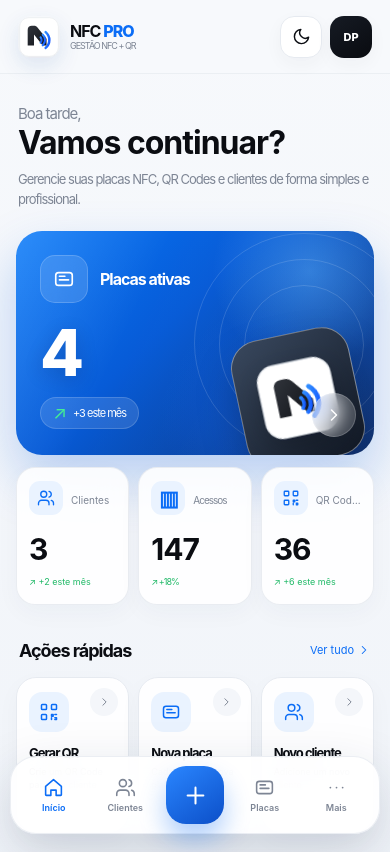
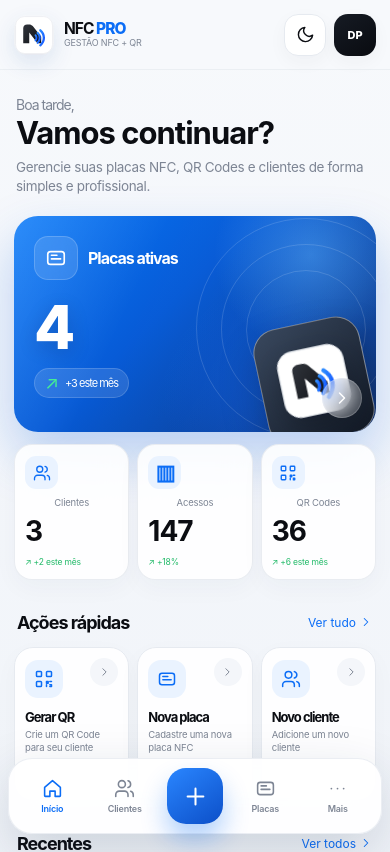
Before and after one commit to SamuelAlves0508/nfc, a Next.js app: page / in a window 390 px wide. Shown: the top 852 px of the page. Built offline with nearby package versions, Linux system fonts and the light colour scheme.

Commit message:
Refine typography and mobile responsive polish

```diff
--- a/src/app/globals.css
+++ b/src/app/globals.css
@@ -224,3 +224,135 @@ box-shadow:0 24px 52px rgba(12,92,219,.26);color:#fff;padding:24px}
   .metricGrid>*:last-child,.actionGrid>*:last-child{grid-column:1/-1}
   .activePill{display:none}
 }
+
+
+/* ===== NFC PRO visual polish v0.3 ===== */
+body{overflow-x:hidden}
+button{-webkit-tap-highlight-color:transparent;transition:transform .18s ease,background-color .18s ease,border-color .18s ease,opacity .18s ease}
+button:active{transform:scale(.98)}
+p,small,input{letter-spacing:-.35px}
+.brandMark span,.metricCard small,.metricCard em,.actionCard>small,.recentText small,.activePill,
+.pageTitle>span,.pageTitle>div>span,.controlsPanel label,.simpleForm label,.colorField span,.rangeRow b,
+.tipBox p,.previewTitle small,.liveDot,.exportRow button,.clientCard small,.plateCard>p,.plateDestination small,
+.plateDestination b,.settingsCard small,.sheetHeading small,.sheetActions small,.navItem span,.sideBottom small{
+  letter-spacing:-.2px
+}
+.welcome h1,.pageTitle h1,.sectionHeader h2,.heroNumber,.metricCard strong,.actionCard>b,.recentText b,
+.clientCard b,.plateCard h3,.settingsCard b,.sheetHeading b{letter-spacing:-1px}
+.welcome p,.pageTitle p{max-width:440px;font-size:14px;line-height:1.45}
+.heroCard{isolation:isolate}
+.heroLabel strong{font-size:17px;line-height:1.15}
+.heroGrowth{font-size:12px}
+.metricCard{
+  display:flex;
+  flex-direction:column;
+  align-items:flex-start;
+  justify-content:flex-start;
+  min-height:146px;
+  padding:13px 11px 14px;
+}
+.metricCard small{
+  margin-top:10px;
+  font-size:10.5px;
+  line-height:1.15;
+  color:var(--muted);
+  white-space:normal;
+  overflow:visible;
+  min-height:12px;
+}
+.metricCard strong{font-size:32px;line-height:1;margin-top:7px}
+.metricCard em{font-size:9.5px;line-height:1.2;margin-top:auto;padding-top:8px}
+.metricIcon{flex:none}
+.actionCard{min-height:160px;padding:14px 11px}
+.actionCard>b{font-size:13.5px;line-height:1.15}
+.actionCard>small{
+  font-size:10px;
+  line-height:1.35;
+  display:-webkit-box;
+  -webkit-line-clamp:3;
+  -webkit-box-orient:vertical;
+  overflow:hidden;
+}
+.recentItem{min-height:78px}
+.recentText b{font-size:13.5px;line-height:1.15}
+.recentText small{font-size:10.5px;line-height:1.25}
+.activePill{font-size:10px;padding:7px 10px}
+.sectionHeader h2{font-size:19px}
+.sectionHeader button{font-size:12px}
+.field input,.searchBox input,.simpleForm>input{font-size:13px}
+.controlsPanel label,.simpleForm label{font-size:11px}
+.previewTitle b{font-size:14px}
+.mainCTA{font-size:13px}
+.clientCard b{font-size:14px}
+.clientCard small{font-size:11px;line-height:1.25}
+.plateCard h3{font-size:17px}
+.plateCard>p{font-size:11px}
+.plateDestination b{font-size:11px;line-height:1.25;overflow-wrap:anywhere}
+.settingsCard b{font-size:13px}
+.settingsCard small{font-size:10.5px}
+.sheetActions b{font-size:13px}
+.sheetActions small{font-size:10px}
+.sideItem{font-size:12px}
+.topbar,.bottomNav,.panel,.heroCard,.metricCard,.actionCard,.recentList,.clientCard,.plateCard,.settingsCard{
+  transform:translateZ(0)
+}
+.metricCard:hover,.actionCard:hover,.clientCard:hover,.plateCard:hover{border-color:color-mix(in srgb,var(--blue) 18%,var(--line))}
+@media (max-width:430px){
+  .topbar{height:70px;padding:10px 14px}
+  .brandMark img{width:40px;height:40px}
+  .brandMark strong{font-size:15.5px}
+  .page{padding:22px 14px 122px}
+  .welcome{margin-bottom:20px}
+  .welcome>span{font-size:14px}
+  .welcome h1{font-size:31px}
+  .welcome p{font-size:13.5px;line-height:1.42}
+  .heroCard{min-height:216px;border-radius:24px;padding:20px}
+  .glassIcon{width:44px;height:44px;border-radius:14px}
+  .heroLabel{gap:10px}
+  .heroLabel strong{font-size:16px}
+  .heroNumber{font-size:60px;margin:17px 0 11px}
+  .heroGrowth{font-size:11px;padding:7px 10px}
+  .heroArtwork{width:52%}
+  .miniPlate{right:18px;width:108px;height:118px;border-radius:24px}
+  .miniPlate img{width:72px;height:72px}
+  .heroArrow{right:14px;bottom:14px;width:40px;height:40px}
+  .metricGrid,.actionGrid{gap:8px}
+  .metricCard{min-height:140px;border-radius:18px;padding:11px 10px 12px}
+  .metricIcon{width:33px;height:33px}
+  .metricCard small{font-size:10px;margin-top:9px}
+  .metricCard strong{font-size:30px}
+  .metricCard em{font-size:9px}
+  .contentSection{margin-top:27px}
+  .sectionHeader{margin-bottom:10px}
+  .sectionHeader h2{font-size:18px}
+  .actionCard{min-height:154px;border-radius:19px;padding:12px 10px}
+  .actionCard>span{width:38px;height:38px;margin-bottom:12px}
+  .actionCard>b{font-size:13px}
+  .actionCard>small{font-size:9.5px}
+  .recentItem{grid-template-columns:42px minmax(0,1fr) auto 15px;gap:9px;padding:9px 10px}
+  .clientLogo{width:40px;height:40px}
+  .recentText b{font-size:13px}
+  .recentText small{font-size:10px}
+  .bottomNav{left:8px;right:8px;height:76px;border-radius:24px}
+  .navPlus{width:56px;height:56px;border-radius:19px}
+  .pageTitle h1{font-size:30px}
+  .rowTitle{align-items:center}
+  .smallCTA{height:40px;padding:0 12px}
+  .qrStage{width:min(82vw,340px);margin:22px auto 18px}
+  .controlsPanel,.qrPreviewPanel{padding:16px}
+}
+@media (max-width:395px){
+  .recentItem .activePill{
+    width:28px;height:28px;padding:0;justify-content:center;font-size:0
+  }
+  .recentItem .activePill i{width:8px;height:8px}
+  .metricCard{min-height:136px}
+  .metricCard strong{font-size:28px}
+  .metricCard small{font-size:9.5px}
+  .metricCard em{font-size:8.5px}
+}
+@media (max-width:350px){
+  .metricGrid,.actionGrid{grid-template-columns:1fr 1fr}
+  .metricGrid>*:last-child,.actionGrid>*:last-child{grid-column:1/-1}
+  .rowTitle{flex-wrap:wrap;align-items:flex-start}
+}
```
